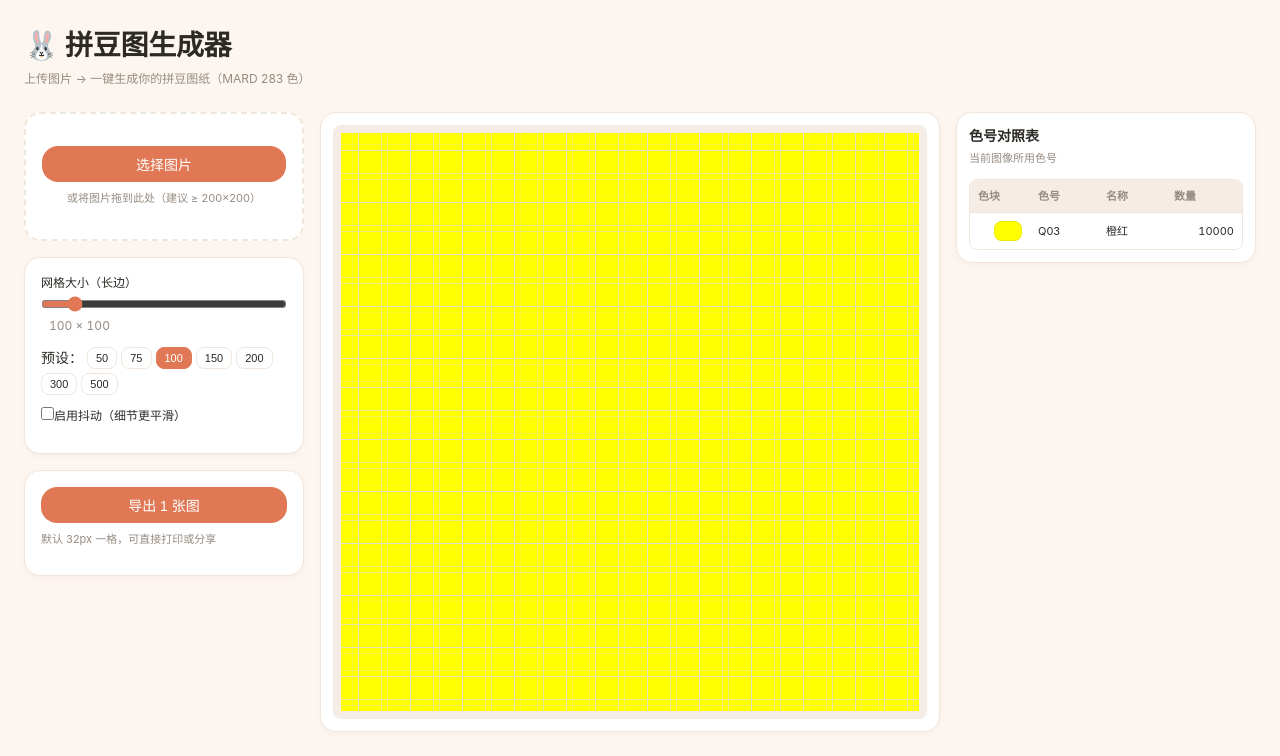
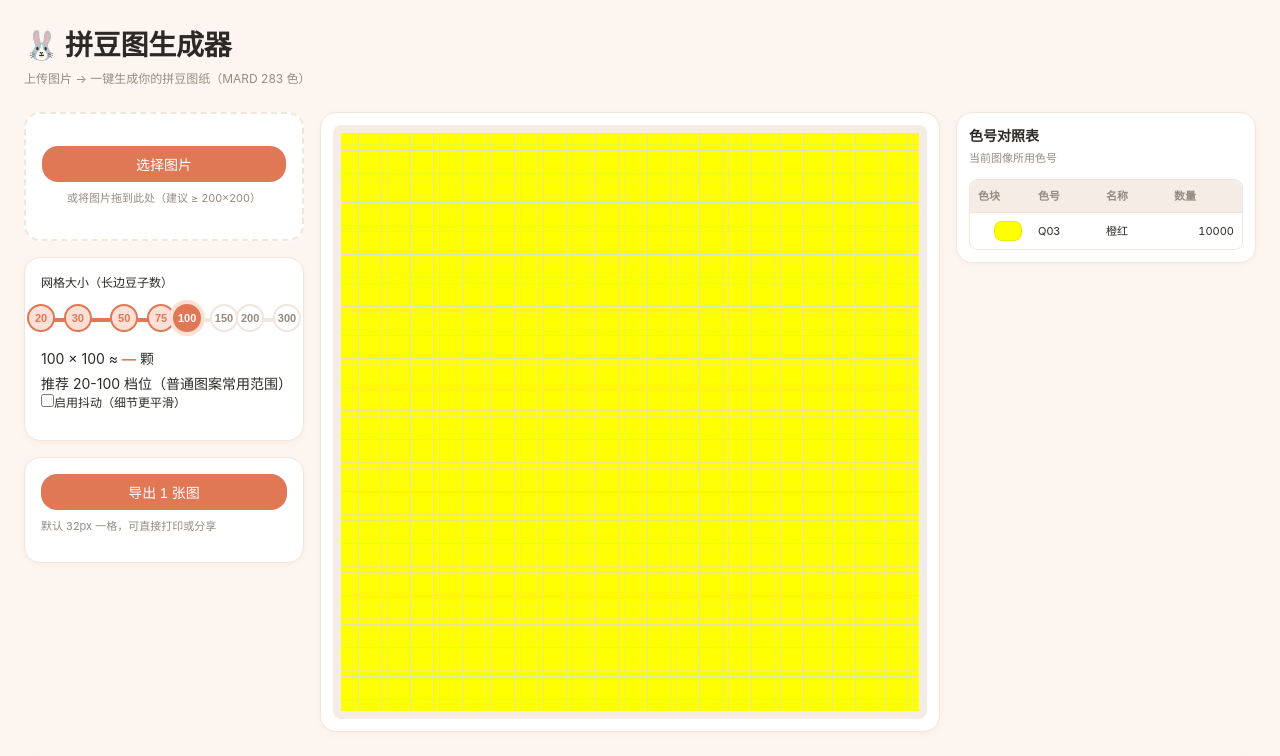
Before and after one commit to fansea0/pingdou, a React (Vite) app: page / in a window 1280 px wide. Shown: the top 756 px of the page. Built offline with nearby package versions, Linux system fonts and the light colour scheme.

Commit message:
feat(ParamPanel): 进度条 + 散点预设 + 豆子数提示

```diff
--- a/src/components/ParamPanel.tsx
+++ b/src/components/ParamPanel.tsx
@@ -1,15 +1,106 @@
+import './ParamPanel.css';
+
 interface Props {
   gridSize: number;
+  beanCount: number;
   onGridSizeChange: (n: number) => void;
   enableDither: boolean;
   onDitherChange: (b: boolean) => void;
   disabled?: boolean;
 }
 
-const PRESETS = [50, 75, 100, 150, 200, 300, 500];
+const GRID_PRESETS = [20, 30, 50, 75, 100, 150, 200, 300] as const;
+const MIN_PRESET = GRID_PRESETS[0];
+const MAX_PRESET = GRID_PRESETS[GRID_PRESETS.length - 1];
+
+const LOG_MIN = Math.log(MIN_PRESET);
+const LOG_MAX = Math.log(MAX_PRESET);
+const LOG_RANGE = LOG_MAX - LOG_MIN;
+
+function valueToRatio(v: number): number {
+  return (Math.log(v) - LOG_MIN) / LOG_RANGE;
+}
+
+function ratioToValue(ratio: number): number {
+  return Math.exp(LOG_MIN + LOG_RANGE * Math.max(0, Math.min(1, ratio)));
+}
+
+function nearestPreset(rawValue: number): number {
+  let nearest = GRID_PRESETS[0];
+  let minDiff = Math.abs(rawValue - nearest);
+  for (const p of GRID_PRESETS) {
+    const diff = Math.abs(rawValue - p);
+    if (diff < minDiff) {
+      minDiff = diff;
+      nearest = p;
+    }
+  }
+  return nearest;
+}
+
+function isMainPreset(p: number): boolean {
+  return p >= 20 && p <= 100;
+}
+
+function ProgressBar({
+  value,
+  presets,
+  onChange,
+  disabled,
+}: {
+  value: number;
+  presets: readonly number[];
+  onChange: (n: number) => void;
+  disabled?: boolean;
+}) {
+  const onTrackClick = (e: React.MouseEvent<HTMLDivElement>) => {
+    const rect = e.currentTarget.getBoundingClientRect();
+    const ratio = (e.clientX - rect.left) / rect.width;
+    const rawValue = ratioToValue(ratio);
+    onChange(nearestPreset(rawValue));
+  };
+
+  return (
+    <div
+      className="grid-progress"
+      onClick={disabled ? undefined : onTrackClick}
+      role="slider"
+      aria-valuenow={value}
+      aria-valuemin={MIN_PRESET}
+      aria-valuemax={MAX_PRESET}
+    >
+      <div className="grid-progress-track">
+        <div
+          className="grid-progress-fill"
+          style={{ width: `${valueToRatio(value) * 100}%` }}
+        />
+      </div>
+      {presets.map(p => {
+        const isActive = p === value;
+        return (
+          <button
+            key={p}
+            type="button"
+            className={`grid-preset ${isActive ? 'active' : ''} ${isMainPreset(p) ? 'main' : ''}`}
+            style={{ left: `${valueToRatio(p) * 100}%` }}
+            onClick={e => {
+              e.stopPropagation();
+              onChange(p);
+            }}
+            aria-label={`网格 ${p}`}
+            disabled={disabled}
+          >
+            {p}
+          </button>
+        );
+      })}
+    </div>
+  );
+}
 
 export function ParamPanel({
   gridSize,
+  beanCount,
   onGridSizeChange,
   enableDither,
   onDitherChange,
@@ -17,33 +108,19 @@ export function ParamPanel({
 }: Props) {
   return (
     <div className="param-panel">
-      <label>
-        网格大小（长边）
-        <input
-          type="range"
-          min={50}
-          max={500}
-          step={1}
-          value={gridSize}
-          onChange={e => onGridSizeChange(Number(e.target.value))}
-          disabled={disabled}
-        />
-        <span className="value">{gridSize} × {gridSize}</span>
-      </label>
+      <label className="grid-label">网格大小（长边豆子数）</label>
 
-      <div className="presets">
-        预设：
-        {PRESETS.map(p => (
-          <button
-            key={p}
-            className={p === gridSize ? 'preset active' : 'preset'}
-            onClick={() => onGridSizeChange(p)}
-            disabled={disabled}
-          >
-            {p}
-          </button>
-        ))}
-      </div>
+      <ProgressBar
+        value={gridSize}
+        presets={GRID_PRESETS}
+        onChange={onGridSizeChange}
+        disabled={disabled}
+      />
+
+      <p className="bean-count">
+        {gridSize} × {gridSize}  ≈  <strong>{beanCount > 0 ? beanCount.toLocaleString() : '—'}</strong>  颗
+      </p>
+      <p className="hint">推荐 20-100 档位（普通图案常用范围）</p>
 
       <label className="checkbox">
         <input
```
Also changed, not shown: 1 other file (tests, documents, lock files or other folders).
